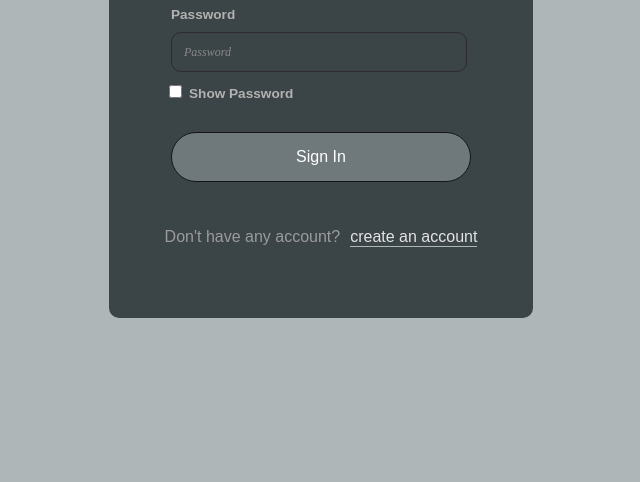
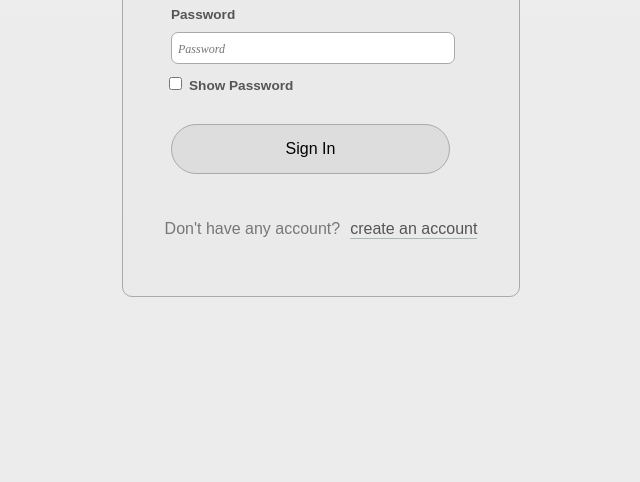
Before and after one commit to step-batch-7/todo-naveen-kumar-vadla, a website: page public/index.html in a window 1280 px wide. Shown: the part 334-816 px from the top of the page, without its empty margins (319-959 px from the left). Drawn offline with Linux system fonts and the light colour scheme.

Commit message:
modified homePage UI

```diff
--- a/public/css/index.css
+++ b/public/css/index.css
@@ -1,9 +1,16 @@
 body {
-  background: #aeb6b8;
+  background: linear-gradient(
+    rgba(194, 194, 194, 0.3),
+    rgba(190, 190, 190, 0.3)
+  );
   font-family: sans-serif;
-  color: #151515;
 }
-
+::placeholder {
+  font-style: italic;
+  color: #777777;
+  font-family: font-awesome;
+  font-size: 1.5vh;
+}
 label {
   color: black;
   font-weight: 600;
@@ -21,21 +28,20 @@ input:focus {
 .form {
   display: flex;
   width: auto;
-  background: #3b4446;
   margin: 1%;
   padding: 2%;
   border-radius: 10px;
+  background: rgba(230, 230, 230, 0.455);
+  border: 1px solid #aaaaaa;
 }
 .signInSection,
 .signUpSection {
-  padding: 30px;
+  padding: 1rem;
 }
 .header {
   text-align: center;
   font-weight: 700;
-  position: relative;
   margin: 0%;
-  color: #aeb6b8;
 }
 .form-field {
   display: block;
@@ -50,49 +56,44 @@ input:focus {
 input[type='email'],
 input[type='text'] {
   width: 90%;
-  padding: 4%;
-  border-radius: 10px;
-  border: 1px solid #2c2c2c;
-  background: transparent;
-  color: #aeb6b8;
-  font-size: 1.5vh;
+  padding: 2%;
+  border-radius: 7px;
+  border: 1px solid #aaaaaa;
+  color: #777777;
+  font-family: font-awesome;
+  font-size: 2vh;
 }
-.form-field input::placeholder {
-  color: #898989;
-  font-style: italic;
-  font-family: FontAwesome;
-}
+
 .form-field input:focus {
-  border: 1px solid #e8e8e8;
+  border: 1px solid #555555;
 }
 .button {
   padding: 15px;
   font-size: 1em;
-  width: 100%;
+  width: 93%;
   border-radius: 25px;
-  border: 1px solid #151515;
+  border: 1px solid #aaaaaa;
   margin: 20px 0px;
   cursor: pointer;
-  background: #aeb6b874;
-  color: #fff;
+  background: #dddddd;
 }
 .createAccount {
   display: flex;
 }
 .createAccount p {
-  color: #9c9c9c;
+  color: #777777;
 }
 #createAccount {
   border-bottom: 1px solid #aeb6b8;
 }
 #createAccount,
 #signIn {
-  color: #e3e3e3;
+  color: #555555;
   cursor: pointer;
   margin-left: 10px;
 }
 label {
-  color: #b2b2b2;
+  color: #555555;
 }
 .hidden {
   display: none;
```
Also changed, not shown: 1 other file.
